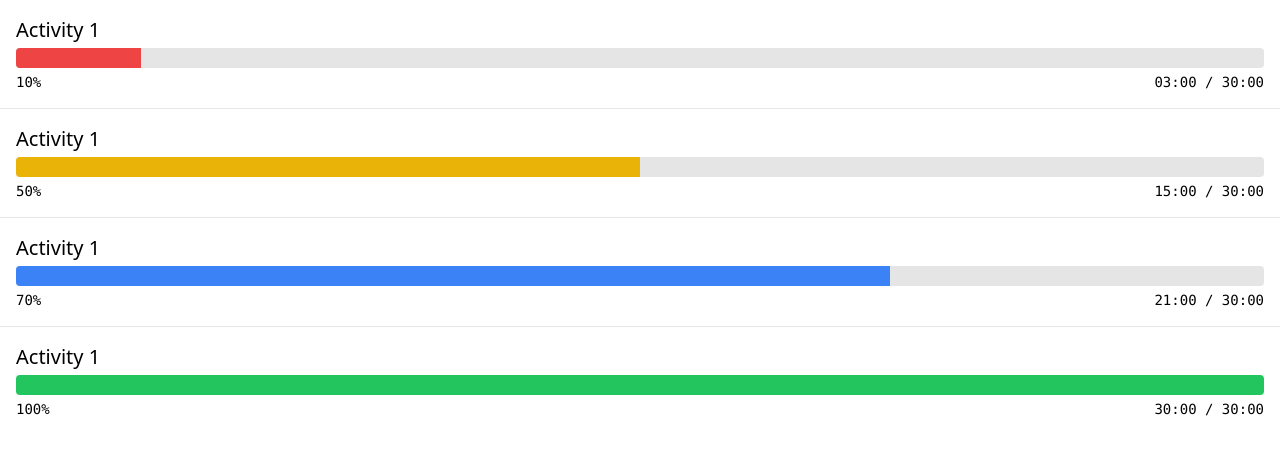
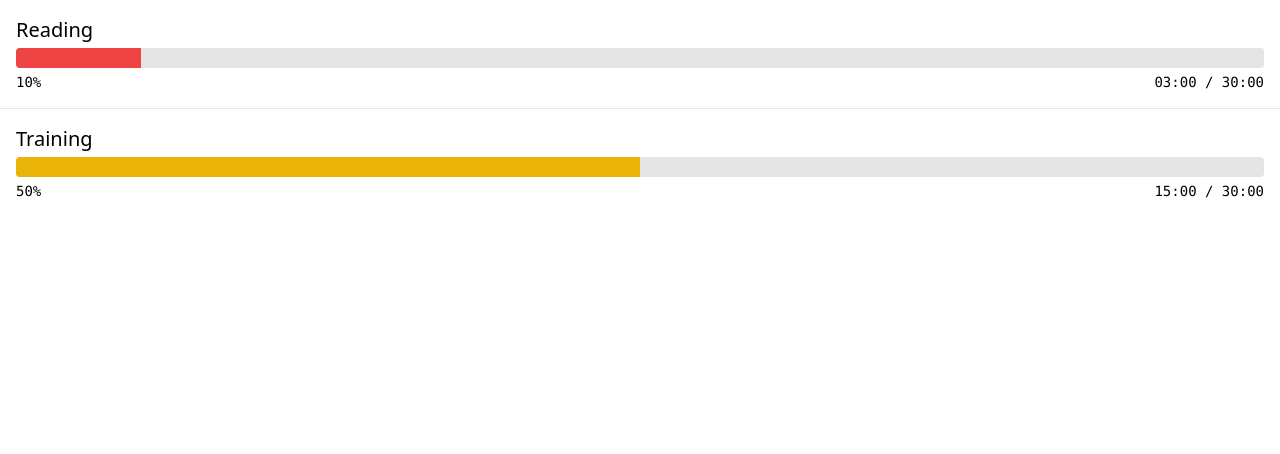
Before and after one commit to 4EPSI/ontrack, a Nuxt app: page /TheProgress in a window 1280 px wide. Shown: the top 454 px of the page. Built offline with nearby package versions, Linux system fonts and the light colour scheme.

Commit message:
ProgressItem

```diff
--- a/activities.js
+++ b/activities.js
@@ -4,6 +4,12 @@ import { updateTimelineItem } from "./timelineItems";
 
 export const useActivities = () => useState('activities', () => generateActivities() || []);
 export const useActivitySelectOptions = () => computed(() => generateActivityOptions(useActivities().value));
+
+export const trackedActivities = computed(() => {
+  const activities = useActivities();
+  // activities.value.filter(({ secondsToComplete }) => secondsToComplete > 0)
+  return activities.value.filter(({ secondsToComplete }) => secondsToComplete > 0);
+})
 
 export const createActivity = (activity) => {
   const activities = useActivities();
--- /dev/null
+++ b/components/ProgressItem.vue
@@ -0,0 +1,20 @@
+<template>
+  <li class="flex flex-col gap-1 p-4">
+    <div class="truncate text-xl">{{ activity.name }}</div>
+    <div class="flex h-5 overflow-hidden rounded bg-neutral-200">
+      <div :class="`bg-${color}-500`" :style="`width: ${progress}%`" />
+    </div>
+    <div class="flex justify-between font-mono text-sm">
+      <span>{{ progress }}%</span>
+      <span>{{ timeProgress }}</span>
+    </div>
+  </li>
+</template>
+
+<script setup>
+const props = defineProps(['index', 'activity'])
+
+const color = ['red', 'yellow', 'blue', 'green'][props.index]
+const progress = [10, 50, 70, 100][props.index]
+const timeProgress = ['03:00 / 30:00', '15:00 / 30:00', '21:00 / 30:00', '30:00 / 30:00'][props.index]
+</script>
--- a/pages/TheProgress.vue
+++ b/pages/TheProgress.vue
@@ -1,47 +1,15 @@
 <template>
   <ul id="progress" class="divide-y">
-    <li class="flex flex-col gap-1 p-4">
-      <div class="truncate text-xl">Activity 1</div>
-      <div class="flex h-5 overflow-hidden rounded bg-neutral-200">
-        <div class="bg-red-500" style="width: 10%;" />
-      </div>
-      <div class="flex justify-between font-mono text-sm">
-        <span>10%</span>
-        <span>03:00 / 30:00</span>
-      </div>
-    </li>
-
-    <li class="flex flex-col gap-1 p-4">
-      <div class="truncate text-xl">Activity 1</div>
-      <div class="flex h-5 overflow-hidden rounded bg-neutral-200">
-        <div class="bg-yellow-500" style="width: 50%;" />
-      </div>
-      <div class="flex justify-between font-mono text-sm">
-        <span>50%</span>
-        <span>15:00 / 30:00</span>
-      </div>
-    </li>
-
-    <li class="flex flex-col gap-1 p-4">
-      <div class="truncate text-xl">Activity 1</div>
-      <div class="flex h-5 overflow-hidden rounded bg-neutral-200">
-        <div class="bg-blue-500" style="width: 70%;" />
-      </div>
-      <div class="flex justify-between font-mono text-sm">
-        <span>70%</span>
-        <span>21:00 / 30:00</span>
-      </div>
-    </li>
-
-    <li class="flex flex-col gap-1 p-4">
-      <div class="truncate text-xl">Activity 1</div>
-      <div class="flex h-5 overflow-hidden rounded bg-neutral-200">
-        <div class="bg-green-500" style="width: 100%;" />
-      </div>
-      <div class="flex justify-between font-mono text-sm">
-        <span>100%</span>
-        <span>30:00 / 30:00</span>
-      </div>
-    </li>
+    <ProgressItem
+      v-for="(activity, index) in trackedActivities"
+      :key="activity.id"
+      :index="index"
+      :activity="activity"
+    />
   </ul>
 </template>
+
+<script setup>
+import ProgressItem from "../components/ProgressItem.vue";
+import { trackedActivities } from "~/activities";
+</script>
--- a/timelineItems.js
+++ b/timelineItems.js
@@ -36,7 +36,10 @@ export const scrollToCurrentHour = (isSmooth = false) => {
 
 export const scrollToHour = (hour, isSmooth = true) => {
   const el = hour === MIDNIGHT_HOUR ? document.body : timelineItemRefs.value[hour - 1].$el
-  el.scrollIntoView({ behavior: isSmooth? 'smooth' : 'instant' })
+  // el.scrollIntoView({ behavior: isSmooth? 'smooth' : 'instant' })
+  if (el) {
+    el.scrollIntoView({ behavior: isSmooth ? 'smooth' : 'instant' });
+  }
 }
 
 const hasActivity = (timelineItem, activity) => {
```
